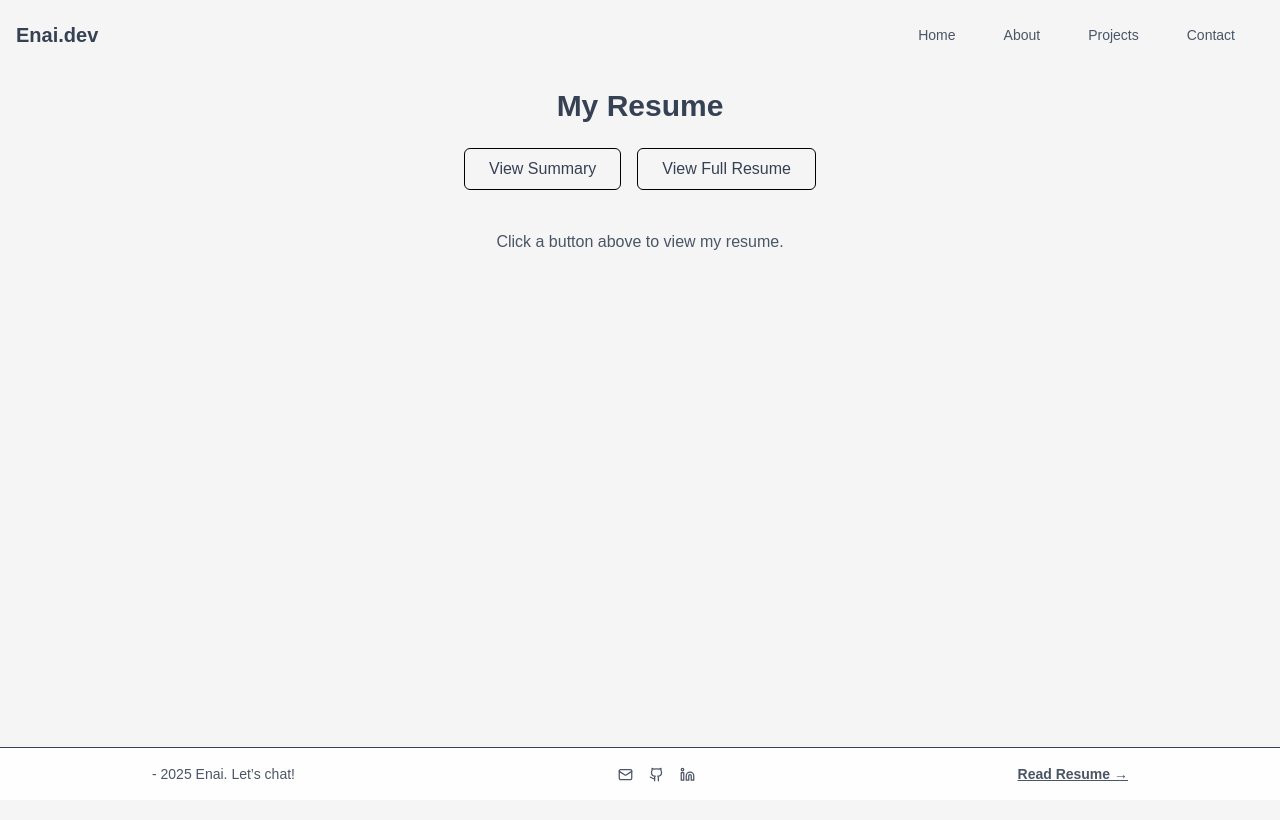
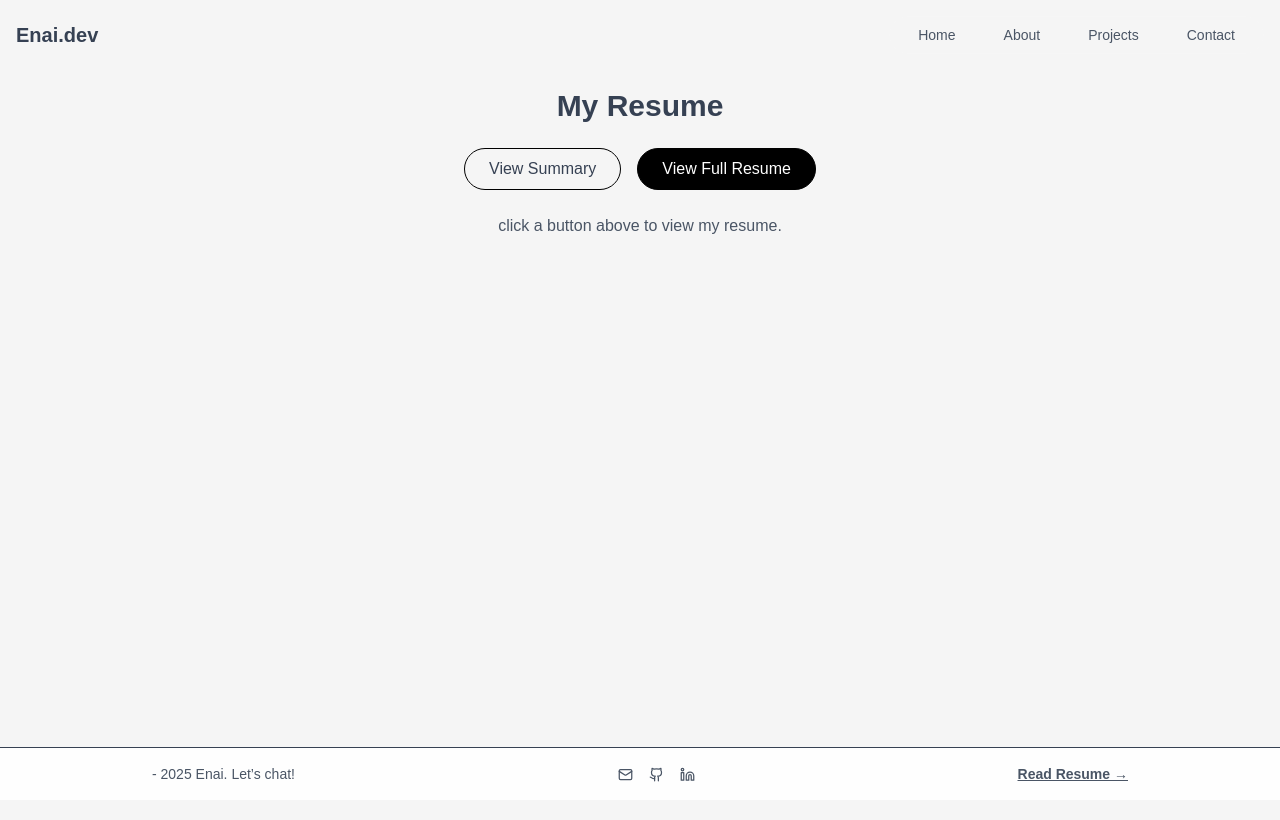
Before and after one commit to enai-cathy/my-portfolio, a Next.js app: page /resume in a window 1280 px wide. Shown: the top 820 px of the page. Built offline with nearby package versions, Linux system fonts and the light colour scheme.

Commit message:
resume fix

```diff
--- a/src/app/resume/page.tsx
+++ b/src/app/resume/page.tsx
@@ -1,3 +1,4 @@
+
 // "use client";
 
 // import React, { useState } from "react";
@@ -5,26 +6,34 @@
 // const ResumePage: React.FC = () => {
 //   const [view, setView] = useState<"summary" | "full" | null>(null);
 
-//   const summaryUrl = "/enaikato Ige-Edaba FrontEnd Developer-1page cv.pdf"; // summary PDF
-//   const fullUrl = "/Enaikato Ige-Edaba Frontend and UI developer.pdf"; // full PDF
+//   const summaryUrl = "/resume-summary.pdf"; // rename to avoid spaces
+//   const fullUrl = "/resume-full.pdf";       // rename to avoid spaces
 
 //   const currentUrl = view === "summary" ? summaryUrl : fullUrl;
 
 //   return (
-//     <div className="min-h-screen flex flex-col items-center justify-start text-gray-600 p-6">
+//     <div className="min-h-screen flex flex-col items-center text-gray-700 p-6">
 //       <h1 className="text-3xl font-bold mb-6 text-center">My Resume</h1>
 
 //       {/* Toggle Buttons */}
 //       <div className="flex flex-wrap gap-4 mb-6 justify-center">
 //         <button
 //           onClick={() => setView("summary")}
-//           className="px-6 py-2 border border-black rounded-md hover:bg-black hover:text-white transition"
+//           className={`px-6 py-2 border rounded-md transition ${
+//             view === "summary"
+//               ? "bg-black text-white border-black"
+//               : "border-black hover:bg-black hover:text-white"
+//           }`}
 //         >
 //           View Summary
 //         </button>
 //         <button
 //           onClick={() => setView("full")}
-//           className="px-6 py-2 bg-black border border-gray-100 text-white rounded-md hover:bg-black/80 transition"
+//           className={`px-6 py-2 border rounded-md transition ${
+//             view === "full"
+//               ? "bg-black text-white border-black"
+//               : "border-black hover:bg-black hover:text-white"
+//           }`}
 //         >
 //           View Full Resume
 //         </button>
@@ -33,7 +42,8 @@
 //       {/* PDF Viewer */}
 //       {view ? (
 //         <div className="w-full max-w-4xl flex flex-col items-center">
-//           <div className="w-full h-[75vh] sm:h-[85vh]">
+//           {/* Responsive iframe */}
+//           <div className="w-full h-[70vh] sm:h-[85vh]">
 //             <iframe
 //               src={currentUrl}
 //               className="w-full h-full border border-gray-300 rounded-md shadow-lg"
@@ -41,15 +51,17 @@
 //             />
 //           </div>
 
-//           {/* Fallback download/open button */}
-//           <a
-//             href={currentUrl}
-//             target="_blank"
-//             rel="noopener noreferrer"
-//             className="mt-4 inline-block px-6 py-2 border border-gray-900 rounded-full text-sm tracking-wide hover:bg-black hover:text-white transition"
-//           >
-//             Open in New Tab / Download
-//           </a>
+//           {/* Fallback buttons */}
+//           <div className="mt-4 flex gap-4">
+//             <a
+//               href={currentUrl}
+//               target="_blank"
+//               rel="noopener noreferrer"
+//               className="px-6 py-2 border border-gray-900 rounded-full text-sm hover:bg-black hover:text-white transition"
+//             >
+//               Open in New Tab
+//             </a>
+//           </div>
 //         </div>
 //       ) : (
 //         <p className="text-gray-600 mt-4 text-center">
@@ -61,82 +73,43 @@
 // };
 
 // export default ResumePage;
+
+
 "use client";
 
-import React, { useState } from "react";
+import React from "react";
 
 const ResumePage: React.FC = () => {
-  const [view, setView] = useState<"summary" | "full" | null>(null);
-
   const summaryUrl = "/resume-summary.pdf"; // rename to avoid spaces
-  const fullUrl = "/resume-full.pdf";       // rename to avoid spaces
-
-  const currentUrl = view === "summary" ? summaryUrl : fullUrl;
+  const fullUrl = "/resume-full.pdf";
 
   return (
     <div className="min-h-screen flex flex-col items-center text-gray-700 p-6">
       <h1 className="text-3xl font-bold mb-6 text-center">My Resume</h1>
 
-      {/* Toggle Buttons */}
-      <div className="flex flex-wrap gap-4 mb-6 justify-center">
-        <button
-          onClick={() => setView("summary")}
-          className={`px-6 py-2 border rounded-md transition ${
-            view === "summary"
-              ? "bg-black text-white border-black"
-              : "border-black hover:bg-black hover:text-white"
-          }`}
+      {/* Buttons that auto open in new tab */}
+      <div className="flex flex-wrap gap-4 justify-center">
+        <a
+          href={summaryUrl}
+          target="_blank"
+          rel="noopener noreferrer"
+          className="px-6 py-2 border border-black rounded-full hover:bg-black hover:text-white transition"
         >
           View Summary
-        </button>
-        <button
-          onClick={() => setView("full")}
-          className={`px-6 py-2 border rounded-md transition ${
-            view === "full"
-              ? "bg-black text-white border-black"
-              : "border-black hover:bg-black hover:text-white"
-          }`}
+        </a>
+        <a
+          href={fullUrl}
+          target="_blank"
+          rel="noopener noreferrer"
+          className="px-6 py-2 bg-black text-white border border-black rounded-full hover:bg-black/80 transition"
         >
           View Full Resume
-        </button>
+        </a>
       </div>
 
-      {/* PDF Viewer */}
-      {view ? (
-        <div className="w-full max-w-4xl flex flex-col items-center">
-          {/* Responsive iframe */}
-          <div className="w-full h-[70vh] sm:h-[85vh]">
-            <iframe
-              src={currentUrl}
-              className="w-full h-full border border-gray-300 rounded-md shadow-lg"
-              title="Resume Viewer"
-            />
-          </div>
-
-          {/* Fallback buttons */}
-          <div className="mt-4 flex gap-4">
-            <a
-              href={currentUrl}
-              target="_blank"
-              rel="noopener noreferrer"
-              className="px-6 py-2 border border-gray-900 rounded-full text-sm hover:bg-black hover:text-white transition"
-            >
-              Open in New Tab
-            </a>
-            <a
-              href={currentUrl}
-              download
-              className="px-6 py-2 border border-gray-900 rounded-full text-sm hover:bg-black hover:text-white transition"
-            >
-              Download PDF
-            </a>
-          </div>
-        </div>
-      ) : (
-        <p className="text-gray-600 mt-4 text-center">
-          Click a button above to view my resume.
-        </p>
-      )}
+      <p className="text-gray-600 mt-6 text-center">
+ click a button above to view my resume.
+      </p>
     </div>
   );
 };
```
